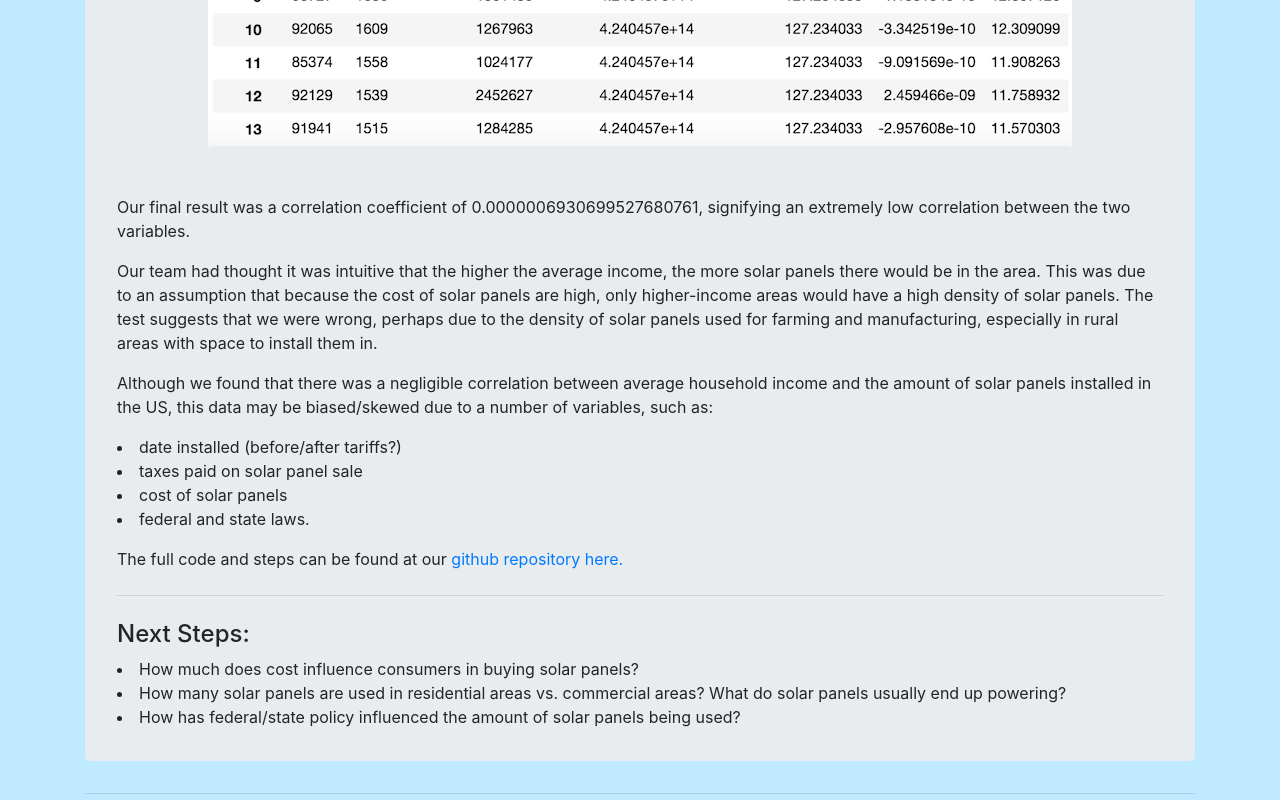
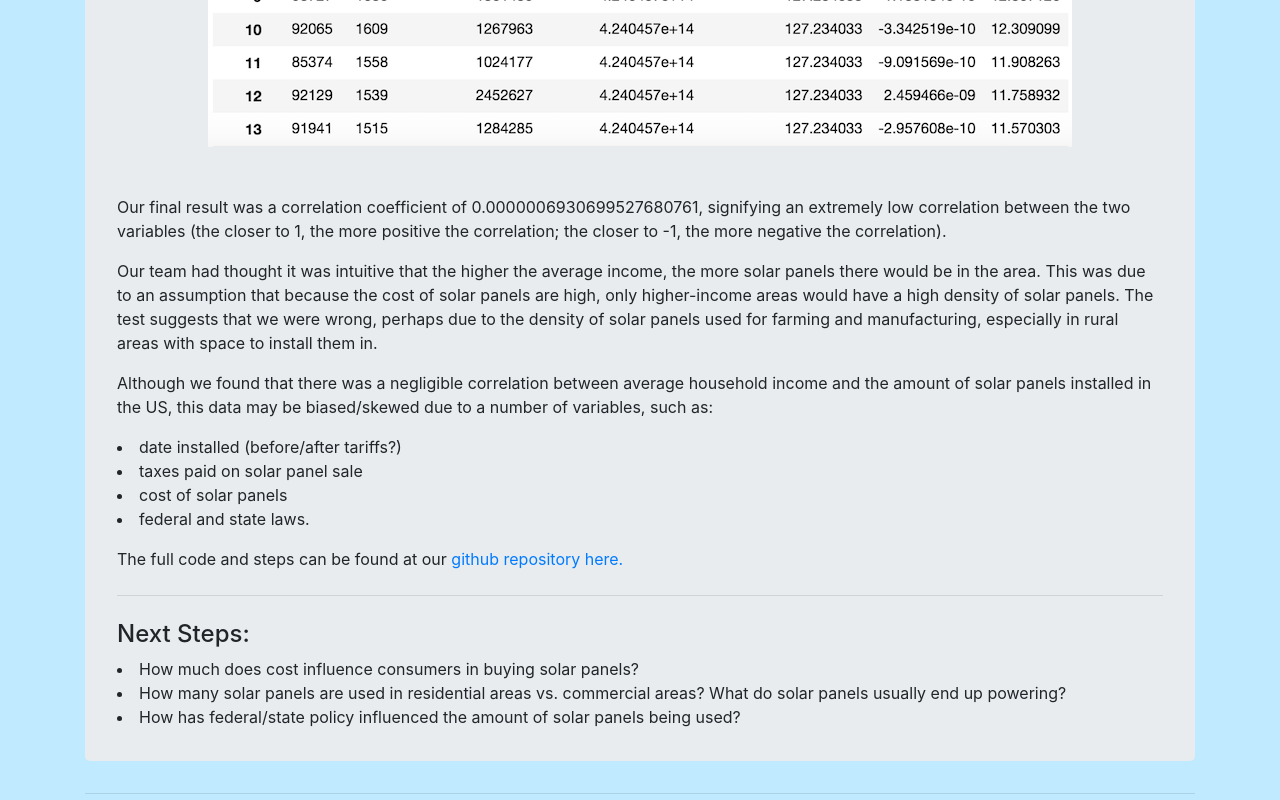
Before and after one commit to annali770/VisualizingSolarPanels, a plain HTML site: page stats.html in a window 1280 px wide. Shown: the part 911-1711 px from the top of the page. Drawn offline with nearby package versions, Linux system fonts and the light colour scheme.

Commit message:
Update stats.html

```diff
--- a/stats.html
+++ b/stats.html
@@ -55,7 +55,7 @@
   <p> We utilized pandas in Python to view and analyze the data, plugging the relevant variables into the equation. </p>
   <div class = "text-center"><img src = "dataImage.png"></div>
   <br><br>
-  <p> Our final result was a correlation coefficient of 0.0000006930699527680761, signifying an extremely low correlation between the two variables. </p>
+  <p> Our final result was a correlation coefficient of 0.0000006930699527680761, signifying an extremely low correlation between the two variables (the closer to 1, the more positive the correlation; the closer to -1, the more negative the correlation). </p>
   <p> Our team had thought it was intuitive that the higher the average income, the more solar panels there would be in the area. This was due to an assumption that because the cost of solar panels are high, only higher-income areas would have a high density of solar panels. The test suggests that we were wrong, perhaps due to the density of solar panels used for farming and manufacturing, especially in rural areas with space to install them in. </p>
   <p> Although we found that there was a negligible correlation between average household income and the amount of solar panels installed in the US, this data may be biased/skewed due to a number of variables, such as:
     <li> date installed (before/after tariffs?) </li>
```
